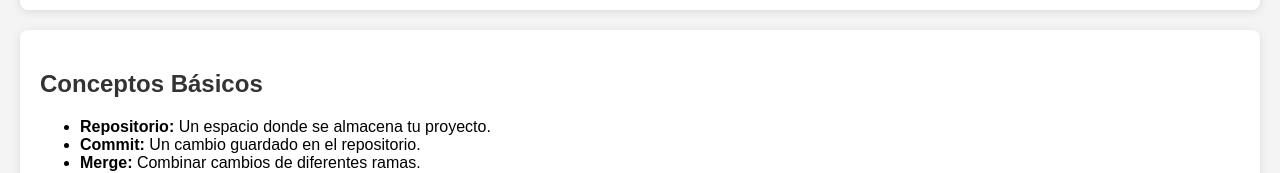
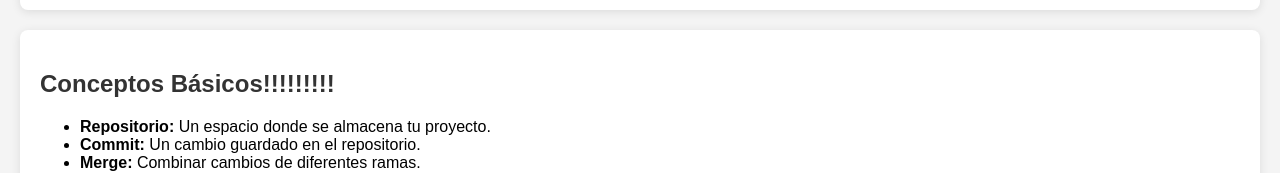
Before and after one commit to diazarm/workshop_github, a plain HTML site: page src/index.html in a window 1280 px wide. Shown: the part 641-814 px from the top of the page. Drawn offline with Linux system fonts and the light colour scheme.

Commit message:
conceptos basicos !!!

```diff
--- a/src/index.html
+++ b/src/index.html
@@ -24,7 +24,7 @@
         <p>Los pull requests son una forma de proponer cambios en un proyecto. Permiten revisar y discutir los cambios antes de fusionarlos en la rama principal.</p>
     </section>
     <section id="conceptos-basicos">
-        <h2>Conceptos Básicos</h2>
+        <h2>Conceptos Básicos!!!!!!!!!</h2>
         <ul>
             <li><strong>Repositorio:</strong> Un espacio donde se almacena tu proyecto.</li>
             <li><strong>Commit:</strong> Un cambio guardado en el repositorio.</li>
```
